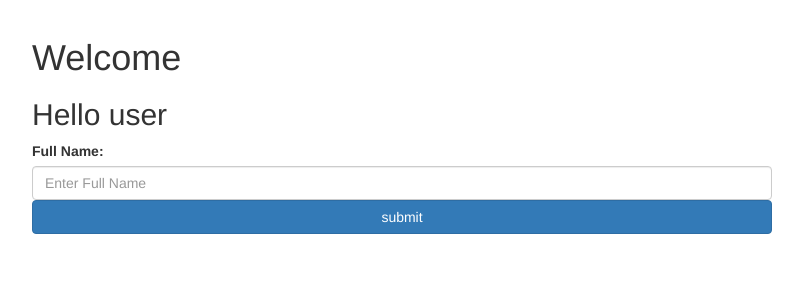
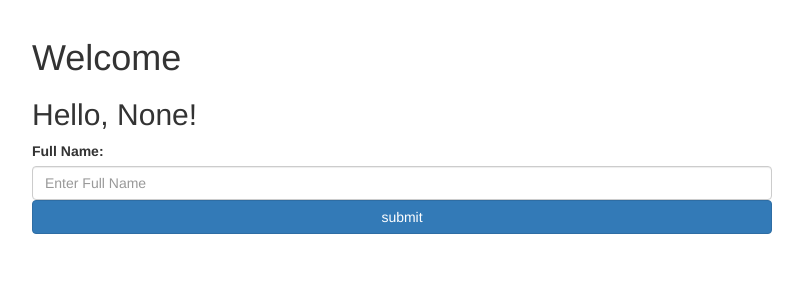
Before and after one commit to mmoo97/flask_user_reg, a Flask app: page / in a window 1280 px wide. Shown: the part 173-473 px from the top of the page, without its empty margins (238-1041 px from the left). Run offline with Flask 2, Linux system fonts and the light colour scheme; some libraries are stand-ins or nearby versions; some web fonts are replaced.

Commit message:
Fixed user name population issue.

```diff
--- a/app/templates/auth/SignUp.html
+++ b/app/templates/auth/SignUp.html
@@ -45,7 +45,7 @@
     <div class="col-md-12">
         <img class="header-logo" height="100" style="margin-bottom: 20px" <img="" src="/static/img/cheaha-logo-a605de0aecd3006b82a5ee30a6d0cb8cd9bf8b7e836296cc293eac746a4c2b11.png">
     <h1>Welcome</h1>
-    <h2>Hello user</h2>
+    <h2>Hello, {{ user }}!</h2>
 
     <form action="/" method="post">
       <div class="signUpContainer">
```
